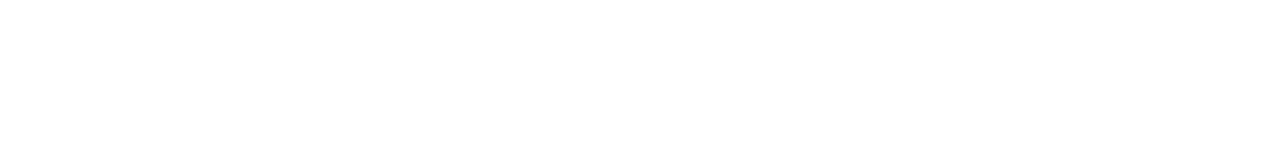
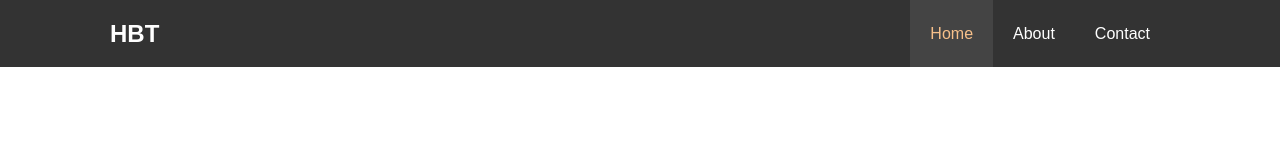
Before and after one commit to OnyemaAnthony/hotel_website, a plain HTML site: page index.html in a window 1280 px wide. Drawn offline with Linux system fonts and the light colour scheme.

Commit message:
finish navbar

```diff
--- /dev/null
+++ b/css/style.css
@@ -0,0 +1,61 @@
+* {
+    margin: 0;
+    padding: 0;
+    box-sizing: border-box;
+}
+
+html, body {
+    font-family: sans-serif;
+    line-height: 1.7em;
+}
+
+a{
+    color: #333;
+    text-decoration: none;
+}
+
+
+h1,h2,h3{
+    padding-bottom: 20px;
+}
+
+p{
+    margin: 10px;
+}
+#navbar{
+    background: #333;
+    color: #fff;
+    overflow: auto;
+}
+#navbar a{
+    color: white;
+}
+#navbar h1{
+    float: left;
+    padding-top: 20px;
+}
+#navbar ul{
+    list-style: none;
+    float: right;
+}
+
+#navbar ul li{
+    float: left;
+}
+#navbar ul li a{
+    display: block;
+    padding: 20px;
+    text-align: center;
+}
+#navbar ul li a:hover,
+#navbar ul li a.current{
+    background: #444;
+    color: #f7c08a;
+}
+
+.container{
+    margin: auto;
+    max-width: 1100px;
+    overflow: auto;
+    padding: 0 20px;
+}
--- a/index.html
+++ b/index.html
@@ -2,9 +2,31 @@
 <html lang="en">
 <head>
     <meta charset="UTF-8">
-    <title>Title</title>
+    <link rel="stylesheet" href="css/style.css">
+    <title>Hotel- Website | Anthony's Hotel</title>
 </head>
 <body>
 
+<header>
+
+    <nav id="navbar">
+        <div class="container">
+            <h1 class="log"><a href="index.html">
+                HBT</a>
+            </h1>
+
+            <ul>
+                <li><a class="current" href="index.html">Home</a></li>
+                <li><a href="about.html">About</a></li>
+                <li><a href="contact.html">Contact</a></li>
+            </ul>
+
+        </div>
+
+
+    </nav>
+
+</header>
+
 </body>
 </html>
```
Also changed, not shown: about.html (added, +10 -0 lines), contact.html (added, +10 -0 lines).
